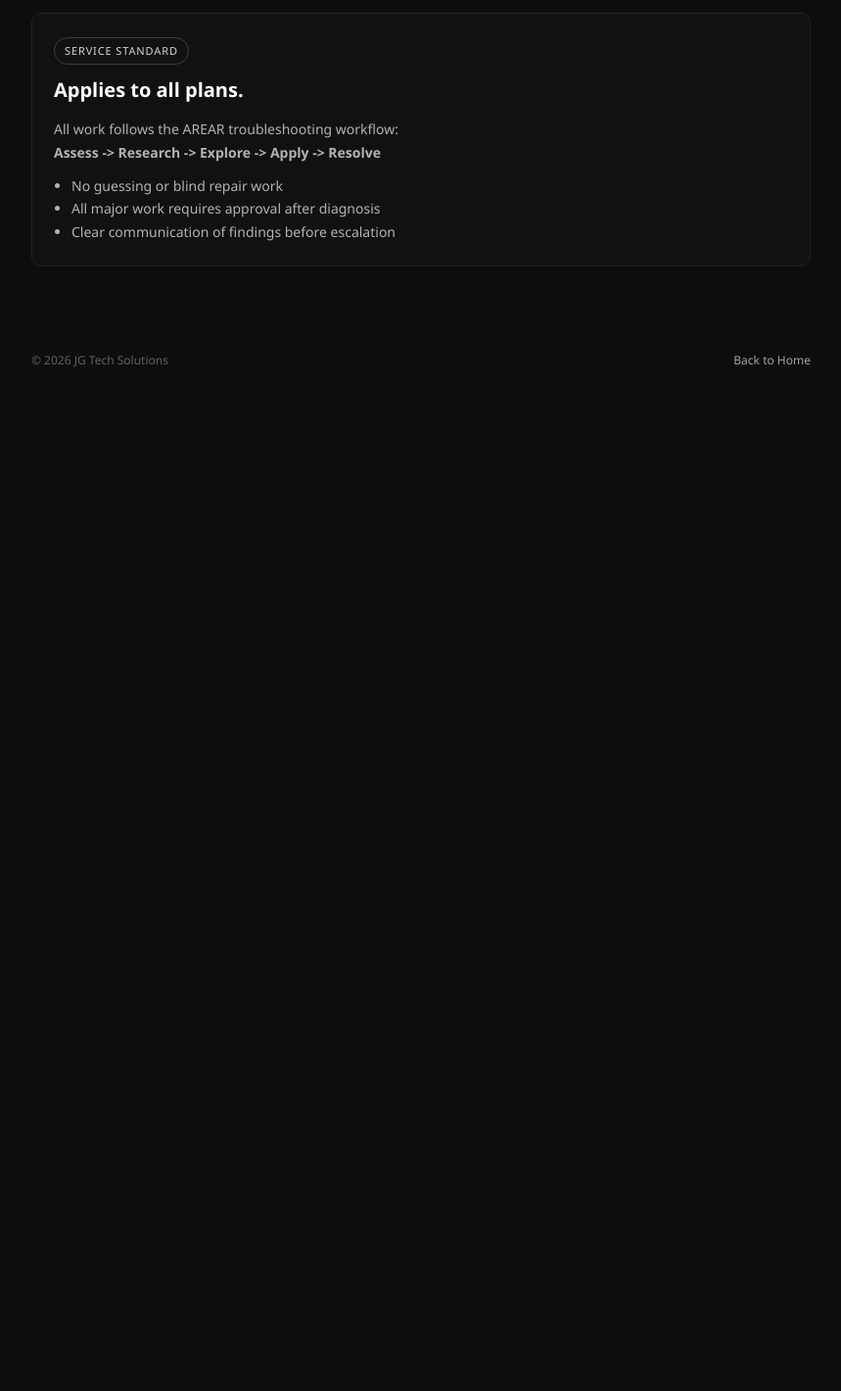
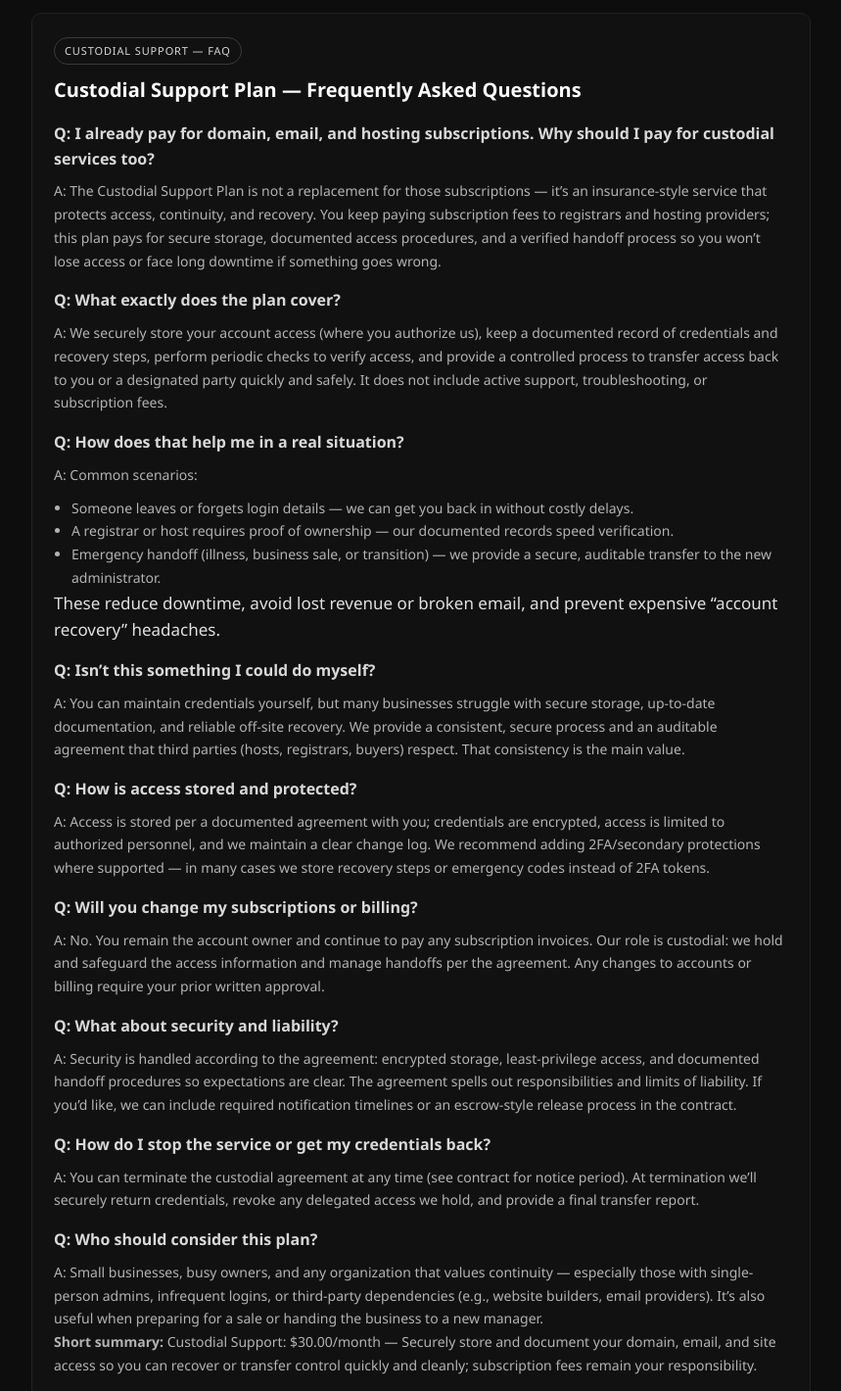
Before and after one commit to GRABOWSKIGROUP/JG-Tech-Solutions, a website: page plans.html in a window 1280 px wide. Shown: the part 2093-3513 px from the top of the page at 98% size, without its empty margins (210-1069 px from the left). Before the commit the page ends 2514 px from the top, so only its background shows below. Drawn offline with Linux system fonts and the light colour scheme.

Commit message:
Add Custodial Support FAQ to plans page

```diff
--- a/plans.html
+++ b/plans.html
@@ -112,6 +112,46 @@
             </section>
 
             <section class="content-section reveal">
+                <span class="badge-line">Custodial Support — FAQ</span>
+                <h2>Custodial Support Plan — Frequently Asked Questions</h2>
+
+                <h3>Q: I already pay for domain, email, and hosting subscriptions. Why should I pay for custodial services too?</h3>
+                <p>A: The Custodial Support Plan is not a replacement for those subscriptions — it’s an insurance-style service that protects access, continuity, and recovery. You keep paying subscription fees to registrars and hosting providers; this plan pays for secure storage, documented access procedures, and a verified handoff process so you won’t lose access or face long downtime if something goes wrong.</p>
+
+                <h3>Q: What exactly does the plan cover?</h3>
+                <p>A: We securely store your account access (where you authorize us), keep a documented record of credentials and recovery steps, perform periodic checks to verify access, and provide a controlled process to transfer access back to you or a designated party quickly and safely. It does not include active support, troubleshooting, or subscription fees.</p>
+
+                <h3>Q: How does that help me in a real situation?</h3>
+                <p>A: Common scenarios:
+                <ul>
+                    <li>Someone leaves or forgets login details — we can get you back in without costly delays.</li>
+                    <li>A registrar or host requires proof of ownership — our documented records speed verification.</li>
+                    <li>Emergency handoff (illness, business sale, or transition) — we provide a secure, auditable transfer to the new administrator.</li>
+                </ul>
+                These reduce downtime, avoid lost revenue or broken email, and prevent expensive “account recovery” headaches.</p>
+
+                <h3>Q: Isn’t this something I could do myself?</h3>
+                <p>A: You can maintain credentials yourself, but many businesses struggle with secure storage, up-to-date documentation, and reliable off-site recovery. We provide a consistent, secure process and an auditable agreement that third parties (hosts, registrars, buyers) respect. That consistency is the main value.</p>
+
+                <h3>Q: How is access stored and protected?</h3>
+                <p>A: Access is stored per a documented agreement with you; credentials are encrypted, access is limited to authorized personnel, and we maintain a clear change log. We recommend adding 2FA/secondary protections where supported — in many cases we store recovery steps or emergency codes instead of 2FA tokens.</p>
+
+                <h3>Q: Will you change my subscriptions or billing?</h3>
+                <p>A: No. You remain the account owner and continue to pay any subscription invoices. Our role is custodial: we hold and safeguard the access information and manage handoffs per the agreement. Any changes to accounts or billing require your prior written approval.</p>
+
+                <h3>Q: What about security and liability?</h3>
+                <p>A: Security is handled according to the agreement: encrypted storage, least-privilege access, and documented handoff procedures so expectations are clear. The agreement spells out responsibilities and limits of liability. If you’d like, we can include required notification timelines or an escrow-style release process in the contract.</p>
+
+                <h3>Q: How do I stop the service or get my credentials back?</h3>
+                <p>A: You can terminate the custodial agreement at any time (see contract for notice period). At termination we’ll securely return credentials, revoke any delegated access we hold, and provide a final transfer report.</p>
+
+                <h3>Q: Who should consider this plan?</h3>
+                <p>A: Small businesses, busy owners, and any organization that values continuity — especially those with single-person admins, infrequent logins, or third-party dependencies (e.g., website builders, email providers). It’s also useful when preparing for a sale or handing the business to a new manager.</p>
+
+                <p><strong>Short summary:</strong> Custodial Support: $30.00/month — Securely store and document your domain, email, and site access so you can recover or transfer control quickly and cleanly; subscription fees remain your responsibility.</p>
+            </section>
+
+            <section class="content-section reveal">
                 <span class="badge-line">Service Standard</span>
                 <h2>Applies to all plans.</h2>
                 <p>All work follows the AREAR troubleshooting workflow:</p>
```
